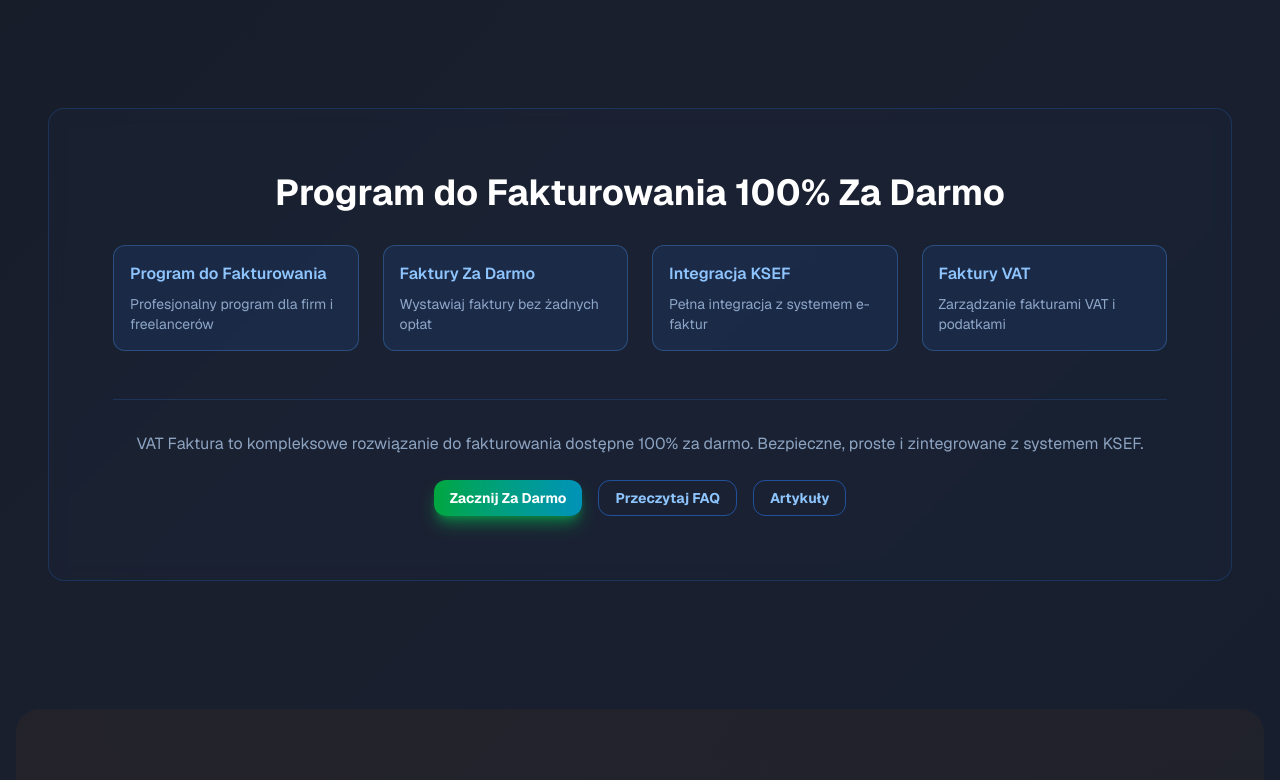
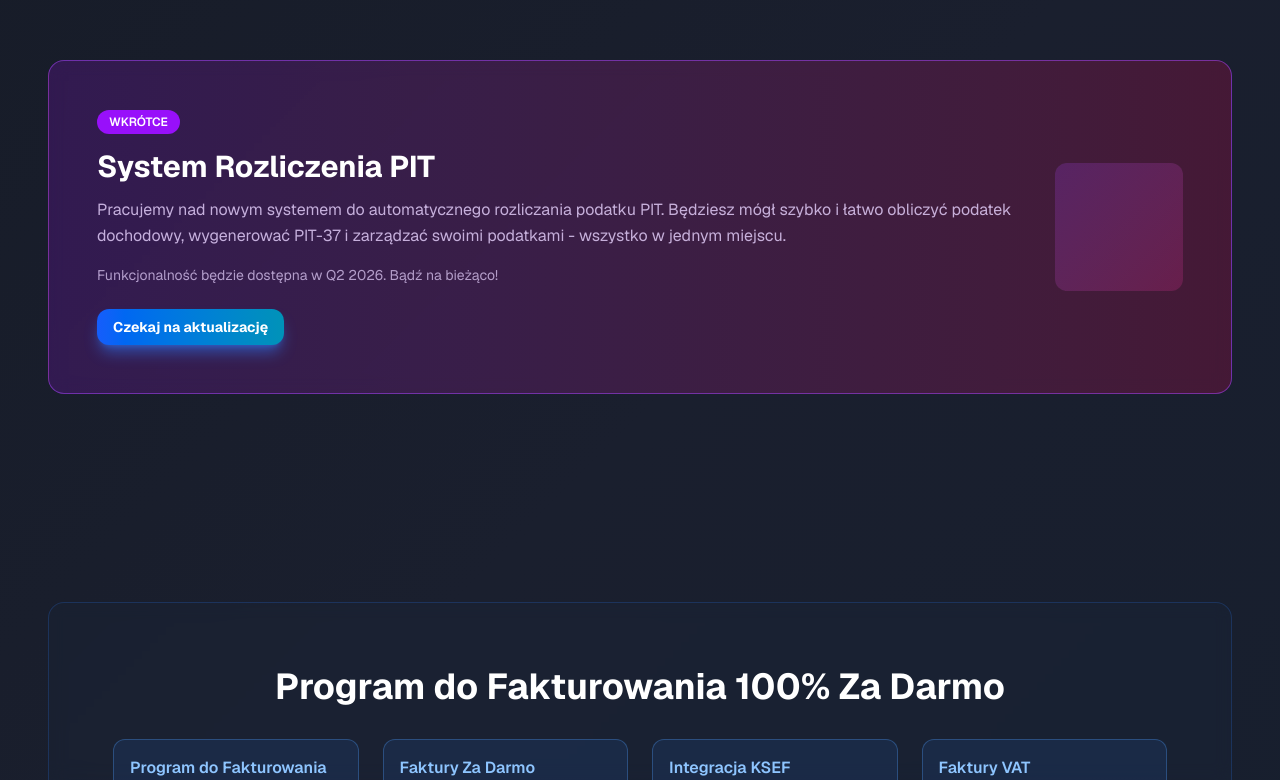
Before and after one commit to peblo13/vatfaktura, a Next.js app in the folder vatfaktura/: page / in a window 1280 px wide. Shown: the part 3284-4064 px from the top of the page. Built offline with nearby package versions, Linux system fonts and the light colour scheme; no server answers.

Commit message:
feat: add PIT system announcement on homepage
Introduce "Coming Soon" section with PIT details and gradient.

```diff
--- a/vatfaktura/app/page.tsx
+++ b/vatfaktura/app/page.tsx
@@ -271,7 +271,39 @@ export default function Home() {
           </div>
         </section>
 
-        {/* SEO Keywords Section */}
+        {/* Coming Soon - PIT System */}
+        <section className="max-w-7xl mx-auto px-3 sm:px-4 md:px-6 lg:px-8 py-16 sm:py-20">
+          <div className="bg-gradient-to-r from-purple-900/40 to-pink-900/40 backdrop-blur-sm rounded-2xl p-8 sm:p-12 border border-purple-500/50">
+            <div className="flex flex-col sm:flex-row items-center gap-8">
+              <div className="flex-1">
+                <div className="inline-block mb-4">
+                  <span className="bg-purple-600 text-white px-3 py-1 rounded-full text-xs font-semibold">
+                    WKRÓTCE
+                  </span>
+                </div>
+                <h2 className="text-2xl sm:text-3xl font-bold text-white mb-3">
+                  System Rozliczenia PIT
+                </h2>
+                <p className="text-purple-200/80 text-sm sm:text-base leading-relaxed mb-4">
+                  Pracujemy nad nowym systemem do automatycznego rozliczania podatku PIT. Będziesz mógł szybko i łatwo obliczyć podatek dochodowy, wygenerować PIT-37 i zarządzać swoimi podatkami - wszystko w jednym miejscu.
+                </p>
+                <p className="text-purple-200/70 text-xs sm:text-sm mb-6">
+                  Funkcjonalność będzie dostępna w Q2 2026. Bądź na bieżąco!
+                </p>
+                <Link href="/register">
+                  <Button className="bg-purple-600 hover:bg-purple-700 text-white font-bold">
+                    Czekaj na aktualizację
+                  </Button>
+                </Link>
+              </div>
+              <div className="flex-shrink-0 hidden sm:block">
+                <div className="w-32 h-32 bg-gradient-to-br from-purple-500 to-pink-500 rounded-lg opacity-20"></div>
+              </div>
+            </div>
+          </div>
+        </section>
+
+        {/* Keywords Section */}
         <section className="max-w-7xl mx-auto px-3 sm:px-4 md:px-6 lg:px-8 py-20 sm:py-28 md:py-32" id="keywords">
           <div className="bg-slate-800/30 backdrop-blur-sm rounded-2xl p-8 sm:p-12 md:p-16 border border-blue-500/20">
             <h2 className="text-2xl sm:text-3xl md:text-4xl font-bold text-white mb-8 text-center">
```
